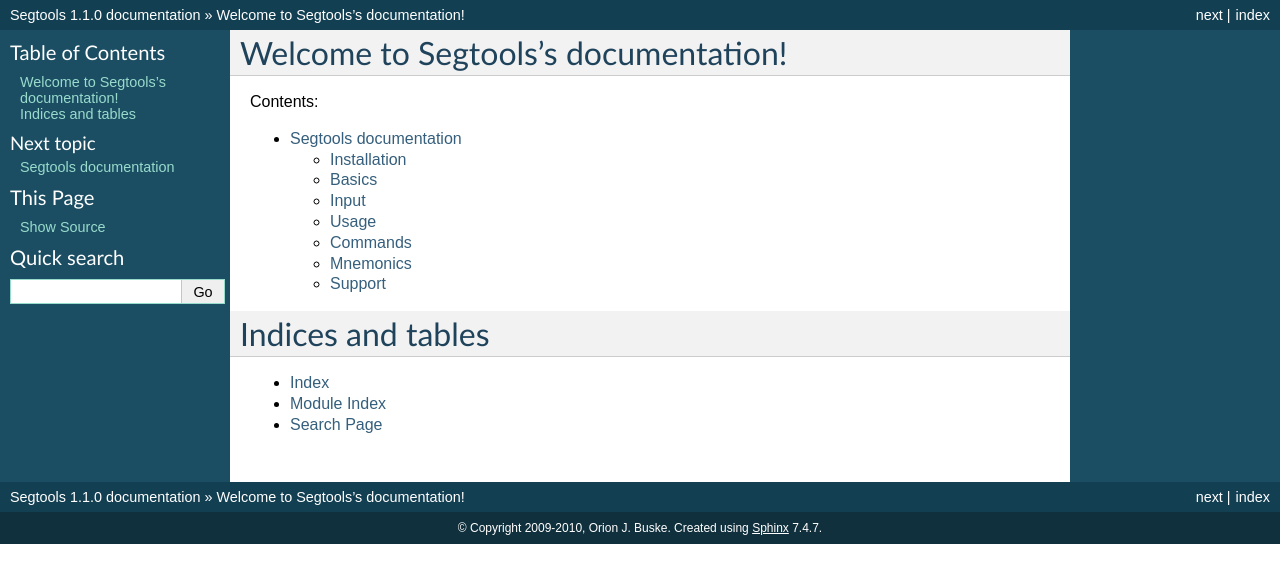
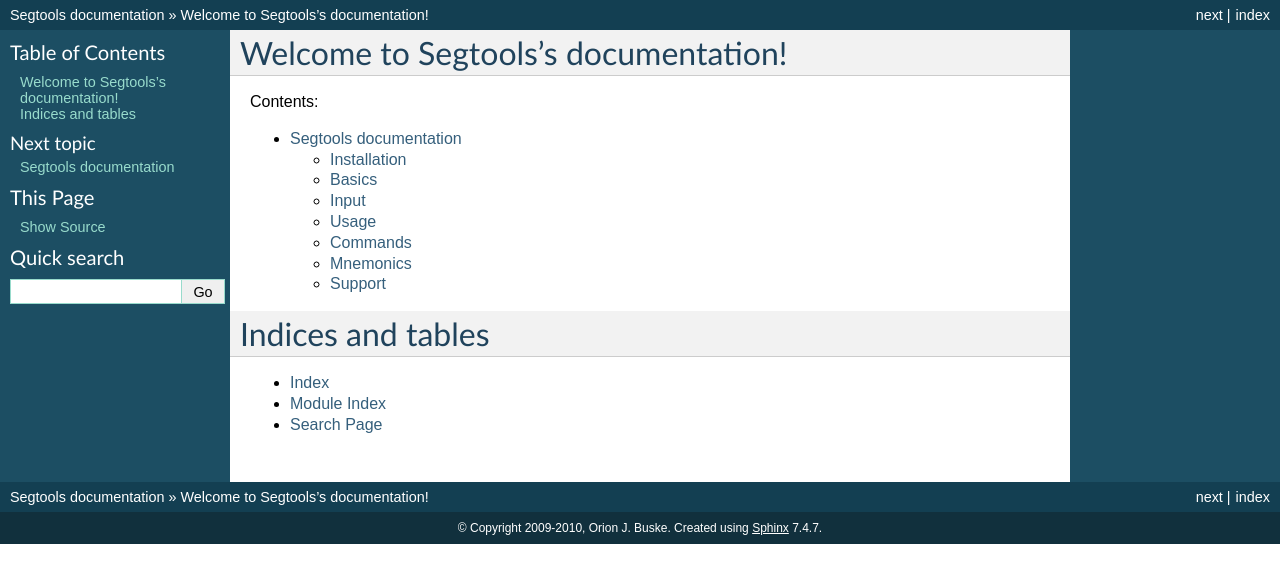
Before and after one commit to hoffmangroup/segtools, a Sphinx documentation site: the page built from doc/index.rst, in a window 1280 px wide. Shown: the top 583 px of the page. Built offline with Sphinx 7.4.7, drawn with Linux system fonts in a browser that asks for light colours; formulas are drawn with MathJax 3.

Commit message:
Release was somehow uncommented in doc conf.py, so I commented it out to make Sphinx fetch this from setup.py

```diff
--- a/doc/conf.py
+++ b/doc/conf.py
@@ -54,7 +54,7 @@
 # The short X.Y version.
 version = release.rsplit(".", 1)[0]
 # The full version, including alpha/beta/rc tags.
-release = '1.1.0'
+#release = '1.1.0'
 
 # The language for content autogenerated by Sphinx. Refer to documentation
 # for a list of supported languages.
```
